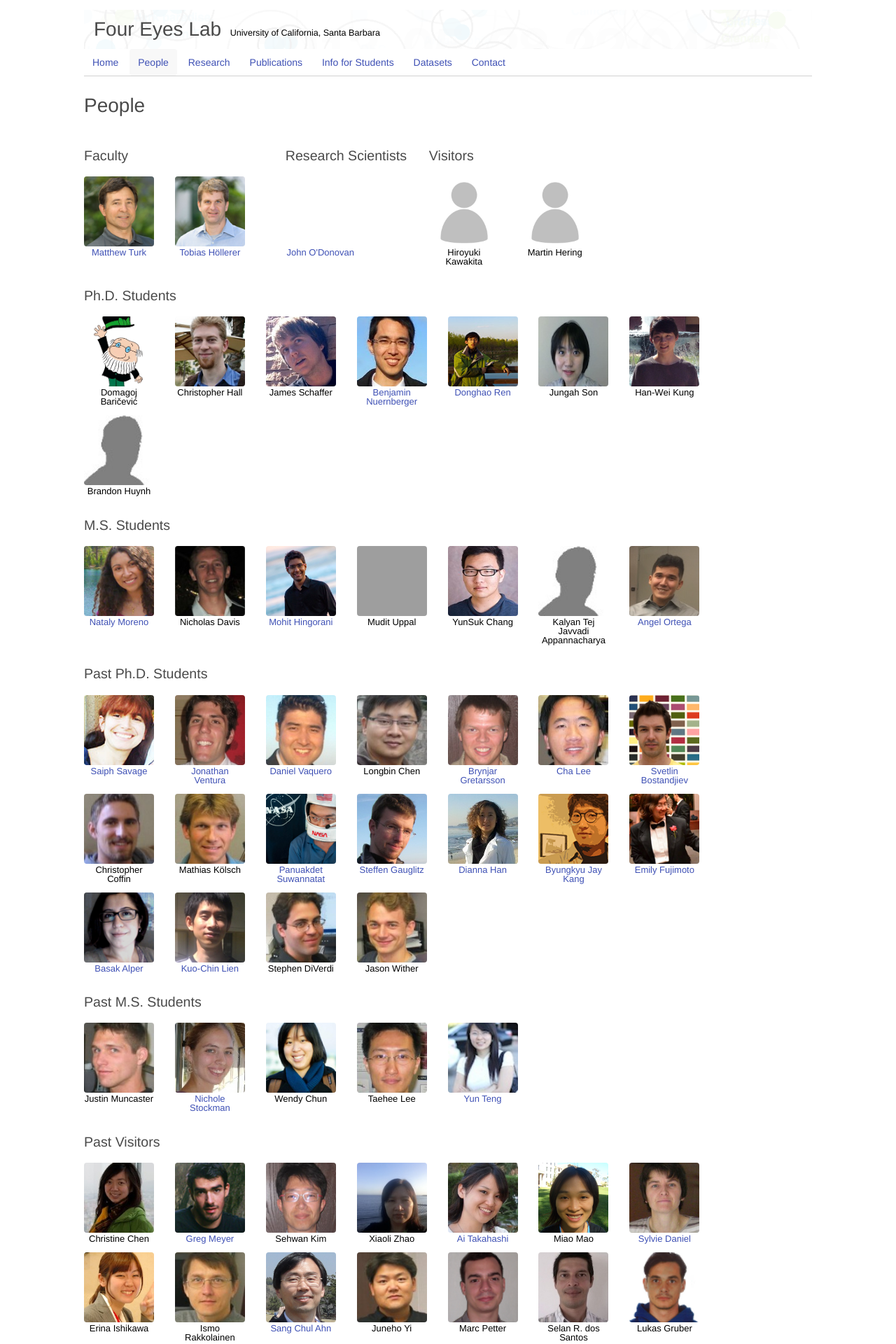
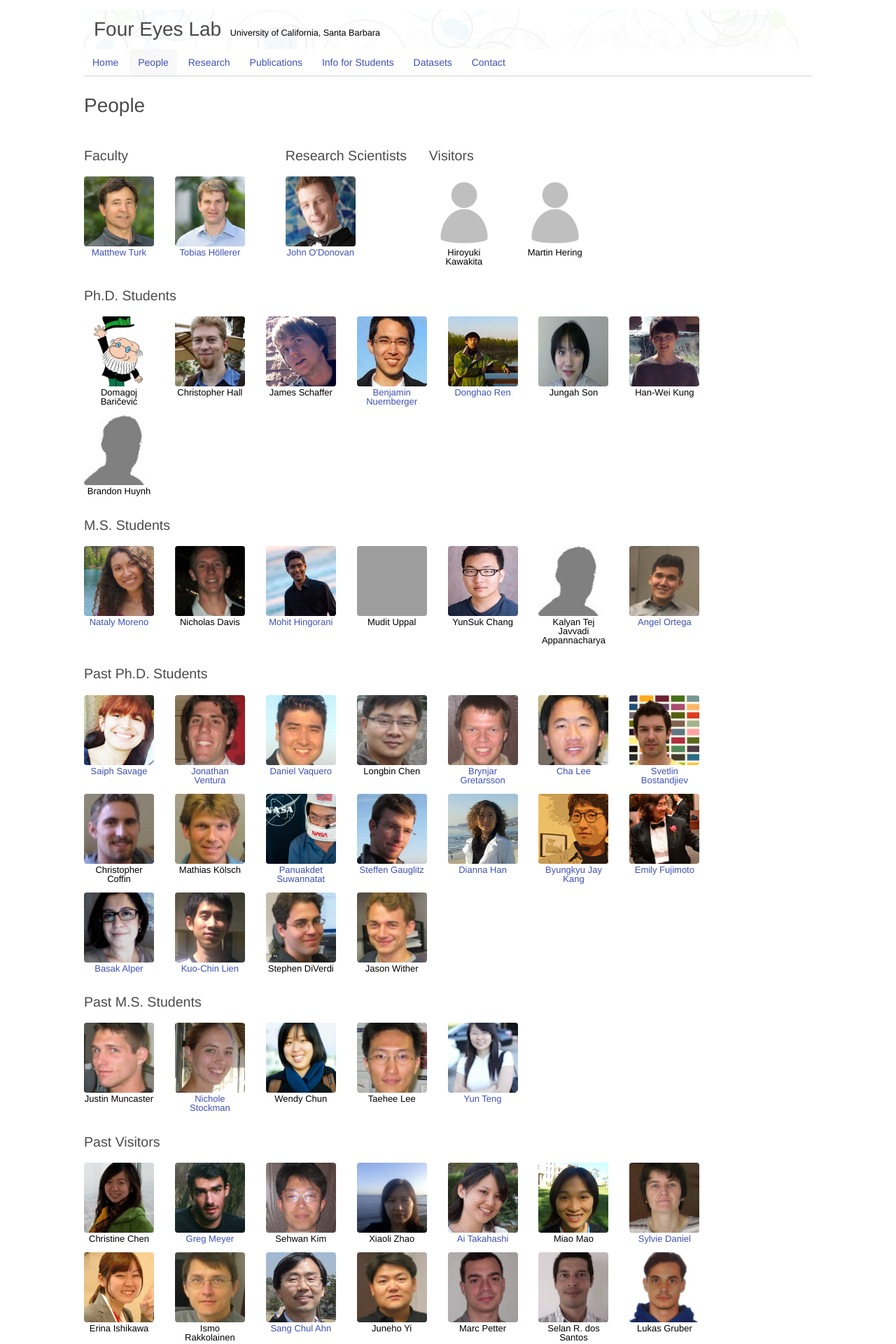
Before and after one commit to FourEyesLab/foureyeslab.github.io, a Jekyll site: the page built from people.html, in a window 1280 px wide. Shown: the top 1920 px of the page at 70% size. Built offline with Jekyll 4.4.1, drawn with Linux system fonts in a browser that asks for light colours; grey boxes are pictures that could not be loaded.

Commit message:
fix images

```diff
--- a/people.html
+++ b/people.html
@@ -43,9 +43,9 @@
         {% endif %}
     <div class="people-item">
         {% if people.website %}
-        <a href="{{people.website}}"><div class="photo" style="background-image: url('{{site.baseurl}}/assets/images/people/{{people.photo}}')" /></div><br />{{people.display}}</a>
+        <a href="{{people.website}}"><div class="photo" style="background-image: url(&quot;{{site.baseurl}}/assets/images/people/{{people.photo}}&quot;)" /></div><br />{{people.display}}</a>
         {% else %}
-        <div class="photo" style="background-image: url('{{site.baseurl}}/assets/images/people/{{people.photo}}')" /></div><br />{{people.display}}
+        <div class="photo" style="background-image: url(&quot;{{site.baseurl}}/assets/images/people/{{people.photo}}&quot;)" /></div><br />{{people.display}}
         {% endif %}
     </div>
 {% endif %}{% endunless %}{% endfor %}
@@ -64,9 +64,9 @@
         {% endif %}
     <div class="people-item">
         {% if people.website %}
-        <a href="{{people.website}}"><div class="photo" style="background-image: url('{{site.baseurl}}/assets/images/people/{{people.photo}}')" /></div><br />{{people.display}}</a>
+        <a href="{{people.website}}"><div class="photo" style="background-image: url(&quot;{{site.baseurl}}/assets/images/people/{{people.photo}}&quot;)" /></div><br />{{people.display}}</a>
         {% else %}
-        <div class="photo" style="background-image: url('{{site.baseurl}}/assets/images/people/{{people.photo}}')" /></div><br />{{people.display}}
+        <div class="photo" style="background-image: url(&quot;{{site.baseurl}}/assets/images/people/{{people.photo}}&quot;)" /></div><br />{{people.display}}
         {% endif %}
     </div>
 {% endif %}{% endif %}{% endfor %}
```
